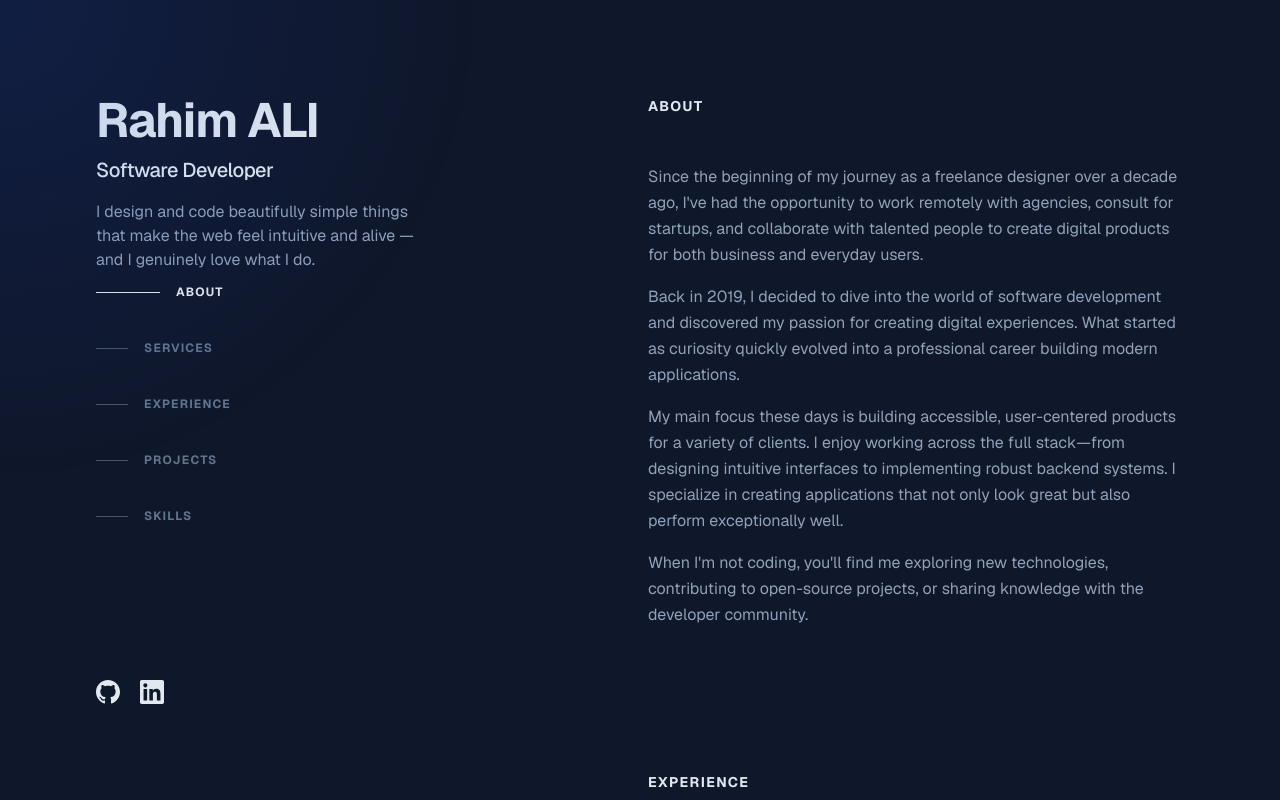
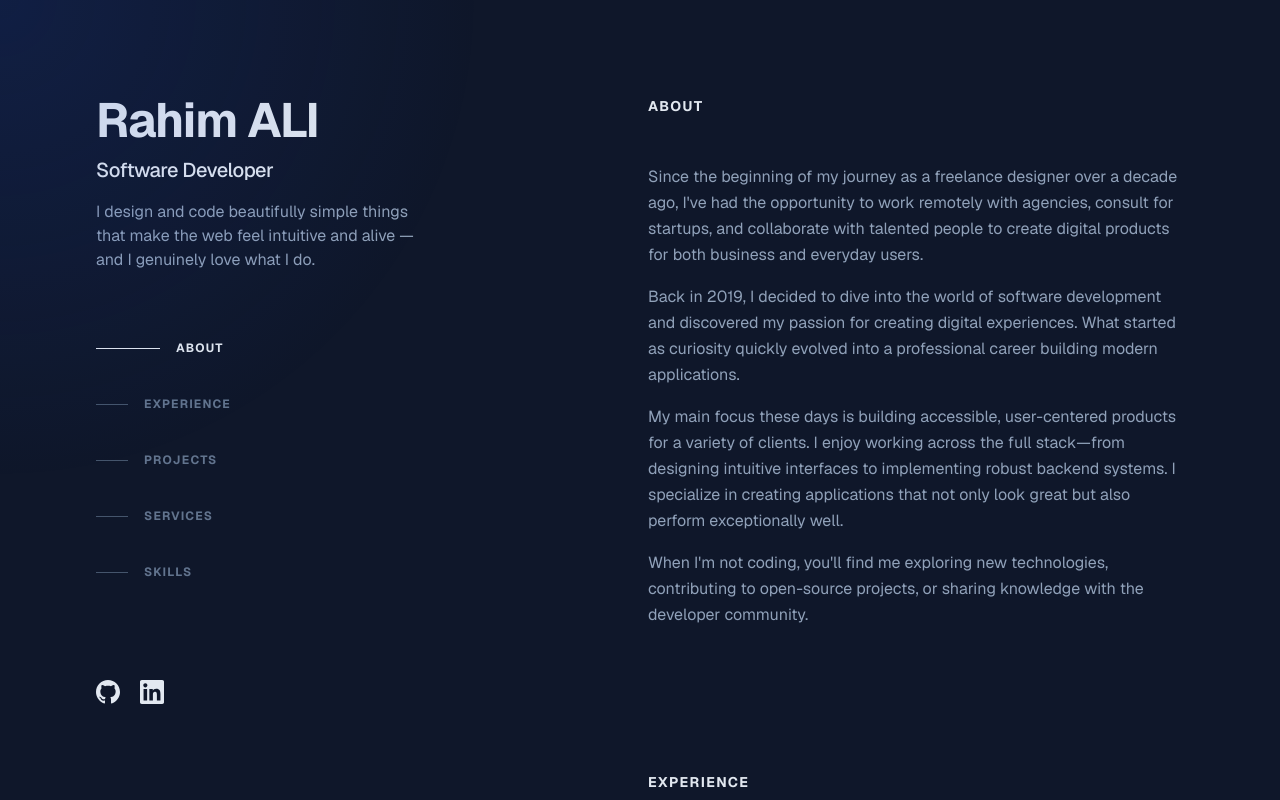
Before and after one commit to Rahim10020/freelance_portfolio, a Next.js app: page / in a window 1280 px wide. Shown: the top 800 px of the page. Built offline with nearby package versions, Linux system fonts and the light colour scheme.

Commit message:
amelioration du style

```diff
--- a/src/components/ui/Navigation.tsx
+++ b/src/components/ui/Navigation.tsx
@@ -4,9 +4,9 @@ import { useEffect, useState } from 'react';
 
 const sections = [
     { id: 'about', label: 'About' },
-    { id: 'services', label: 'Services' },
     { id: 'experience', label: 'Experience' },
     { id: 'projects', label: 'Projects' },
+    { id: 'services', label: 'Services' },
     { id: 'skills', label: 'Skills' },
 ];
 
@@ -43,13 +43,13 @@ export default function Navigation() {
     };
 
     return (
-        <nav className="hidden lg:block">
+        <nav className="hidden lg:block mt-7 lg:mt-14">
             <ul className="space-y-4">
                 {sections.map((section) => (
                     <li key={section.id}>
                         <button
                             onClick={() => scrollToSection(section.id)}
-                            className="group flex items-center gap-4 py-3"
+                            className="group flex items-center hover:cursor-pointer gap-4 py-3"
                         >
                             <span
                                 className={`h-px transition-all ${activeSection === section.id
--- a/src/components/ui/SocialLinks.tsx
+++ b/src/components/ui/SocialLinks.tsx
@@ -7,7 +7,7 @@ const iconPaths = {
 
 export default function SocialLinks() {
     return (
-        <ul className="flex items-center gap-5 mt-8">
+        <ul className="flex items-center gap-5 mt-8 lg:mt-16">
             {socialLinks.map((link) => (
                 <li key={link.name}>
                     <a
```
